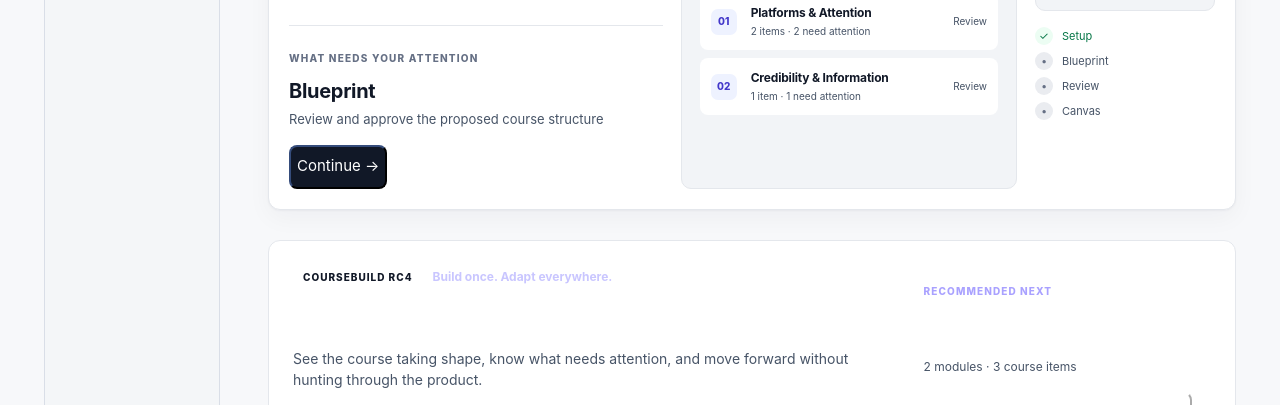
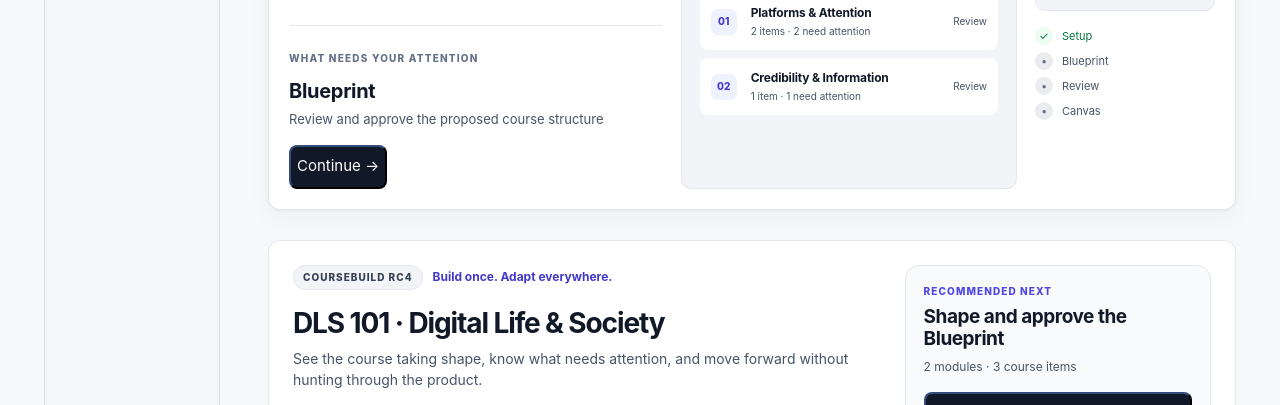
Before and after one commit to brandinealnku/coursebuild, a plain HTML site: page index.html in a window 1280 px wide. Shown: the part 547-952 px from the top of the page. Drawn offline with Linux system fonts and the light colour scheme.

Commit message:
Load RC6.3 legacy contrast cleanup

```diff
--- a/index.html
+++ b/index.html
@@ -23,6 +23,7 @@
   <link rel="stylesheet" href="experience-debt-rc5.css?v=rc5" />
   <link rel="stylesheet" href="unified-modern-rc6.css?v=rc6.1" />
   <link rel="stylesheet" href="rc6-2-contrast-nav-polish.css?v=rc6.2" />
+  <link rel="stylesheet" href="rc6-3-legacy-contrast-cleanup.css?v=rc6.3" />
 </head>
 <body>
   <header class="topbar"><div><p class="eyebrow">ITSBAD Labs</p><h1>CourseBuild</h1></div><span class="tag" aria-hidden="true"></span></header>
```
